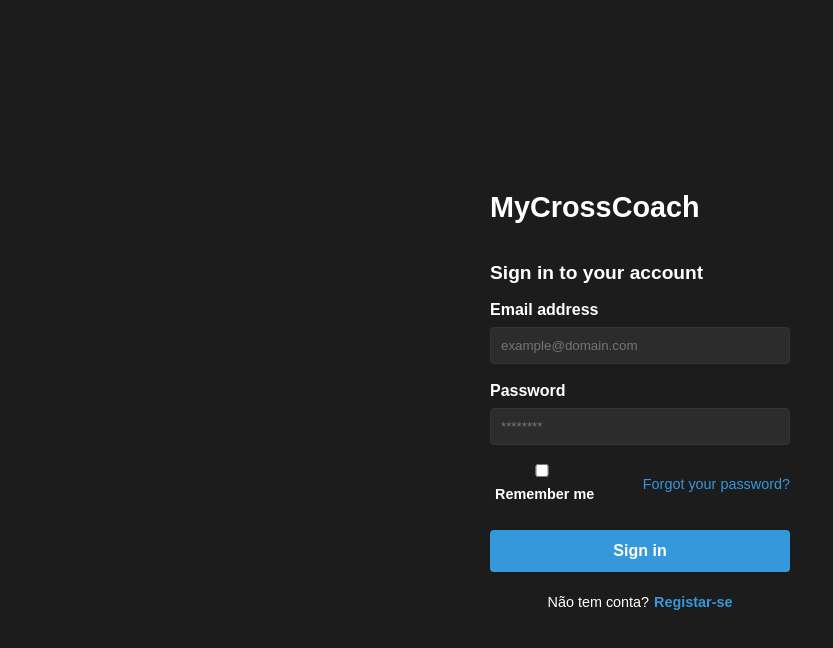
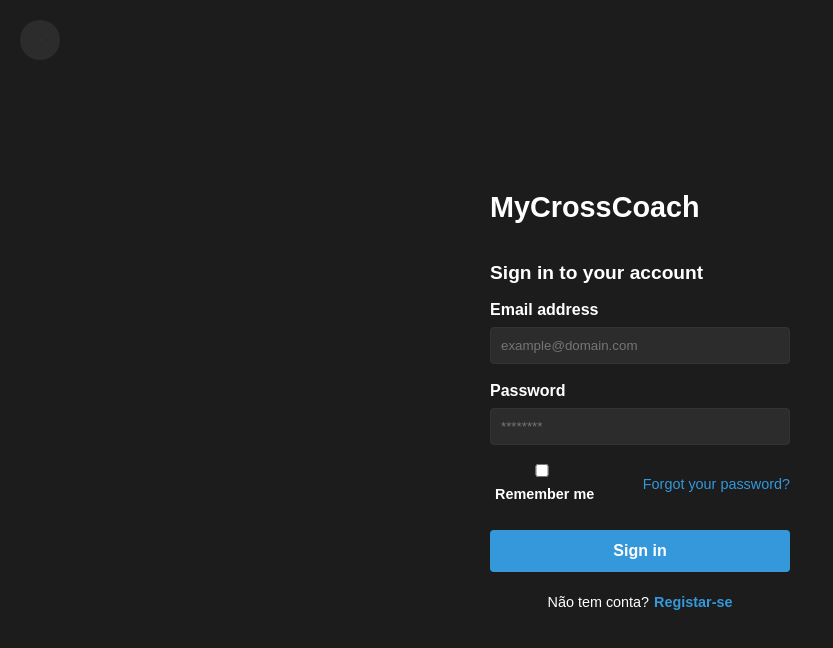
Before and after one commit to rubennuness/mycrosscoach, a React (Vite) app in the folder frontend/: page /login in a window 1280 px wide. Shown: the top 648 px of the page, without its empty margins (0-833 px from the left). Built offline with nearby package versions, Linux system fonts and the light colour scheme; no server answers.

Commit message:
new back button

```diff
--- a/frontend/src/components/BackButton.css
+++ b/frontend/src/components/BackButton.css
@@ -1,15 +1,20 @@
-.back-button {
-    background-color: #ccc;
-    color: #333;
-    border: none;
-    padding: 10px 16px;
-    border-radius: 4px;
-    cursor: pointer;
-    font-size: 0.9rem;
-    transition: background 0.3s;
-    margin-bottom: 20px;
-  }
-
-  .back-button:hover {
-    background-color: #bbb;
-  }
+/* src/components/BackButton.css */
+.back-arrow{
+  position:absolute;          /* fica sempre no canto */
+  top:20px;
+  left:20px;
+  background:#2c2c2c;         /* mesma paleta dark */
+  border:none;
+  border-radius:50%;
+  width:40px;
+  height:40px;
+  display:flex;
+  align-items:center;
+  justify-content:center;
+  cursor:pointer;
+  transition:background .2s;
+  z-index:100;
+}
+.back-arrow:hover{
+  background:#3498db;
+}
--- a/frontend/src/components/BackButton.jsx
+++ b/frontend/src/components/BackButton.jsx
@@ -1,17 +1,22 @@
 // src/components/BackButton.jsx
-import React from 'react';
-import { useNavigate } from 'react-router-dom';
+import React from "react";
+import { useNavigate } from "react-router-dom";
+import "./BackButton.css";         // ➊ novo ficheiro de estilos
 
-function BackButton({ label = 'Voltar' }) {
+function BackButton({ ariaLabel = "Voltar" }) {
   const navigate = useNavigate();
 
-  const handleClick = () => {
-    navigate(-1);
-  };
-
   return (
-    <button onClick={handleClick} className="back-button">
-      {label}
+    <button
+      className="back-arrow"
+      onClick={() => navigate(-1)}
+      aria-label={ariaLabel}
+      title="Voltar"
+    >
+      {/* seta (SVG, 24 × 24 px) */}
+      <svg viewBox="0 0 24 24" width="24" height="24" fill="none">
+        <path d="M15 18l-6-6 6-6" stroke="#fff" strokeWidth="2" strokeLinecap="round" strokeLinejoin="round" />
+      </svg>
     </button>
   );
 }
--- a/frontend/src/pages/Login.jsx
+++ b/frontend/src/pages/Login.jsx
@@ -1,5 +1,6 @@
 import React, { useState } from 'react';
 import { Link, useNavigate } from 'react-router-dom'; // ADICIONAMOS useNavigate
+import BackButton from "../components/BackButton";   // ⬅️ novo import
 import './Login.css';
 
 function Login() {
@@ -47,6 +48,7 @@
 
   return (
     <div className="login-split-container">
+      <BackButton />                                   {/* ⬅️ NOVO */}
       {/* Esquerda: painel de login */}
       <div className="login-left">
         <div className="login-left-content">
--- a/frontend/src/pages/PlanPage.jsx
+++ b/frontend/src/pages/PlanPage.jsx
@@ -1,6 +1,7 @@
 // src/pages/PlanPage.jsx
 import React, { useEffect, useState } from 'react';
 import { useParams, useLocation, useNavigate } from 'react-router-dom';
+import BackButton from "../components/BackButton";
 import Toast from '../components/Toast';
 import './PlanPage.css';
 
@@ -73,6 +74,7 @@
 
   return (
     <div className="planpage-container">
+      <BackButton />                                   {/* ⬅️ NOVO */}
       <div className="planpage-left">
         <div className="planpage-left-content">
           {/* ►--- título agora mostra o NOME, fallback #id ---◄ */}
--- a/frontend/src/pages/Register.jsx
+++ b/frontend/src/pages/Register.jsx
@@ -2,6 +2,7 @@
 import React, { useState } from 'react';
 import { Link, useNavigate } from 'react-router-dom';
 import { useForm } from 'react-hook-form';
+import BackButton from "../components/BackButton";   // ⬅️ novo import
 import './Register.css';
 
 function Register() {
@@ -48,6 +49,7 @@
   return (
     <div className="register-split-container">
       {/* Lado esquerdo: formulário */}
+      <BackButton />                                   {/* ⬅️ NOVO */}
       <div className="register-left">
         <div className="register-left-content">
           <h2>MyCrossCoach</h2>
--- a/frontend/src/pages/Subscribe.jsx
+++ b/frontend/src/pages/Subscribe.jsx
@@ -7,6 +7,7 @@
 function Subscribe() {
   return (
     <div className="subscribe-container">
+      <BackButton />                                   {/* ⬅️ NOVO */}
       <div className="subscribe-content">
         <h1>Assinatura Mensal</h1>
         <p>
--- a/frontend/src/pages/Timers.jsx
+++ b/frontend/src/pages/Timers.jsx
@@ -1,5 +1,6 @@
 // src/pages/Timers.jsx
 import React, { useState, useEffect, useRef } from 'react';
+import BackButton from '../components/BackButton';
 import './Timers.css';
 
 const fmt = (t)=>String(t).padStart(2,'0');
@@ -191,6 +192,7 @@
   /* ---------- UI ---------- */
   return(
     <div className="timers-container">
+      <BackButton />                                   {/* ⬅️ NOVO */}
       <h1>Timers de Treino</h1>
 
       {/* tabs */}
```
